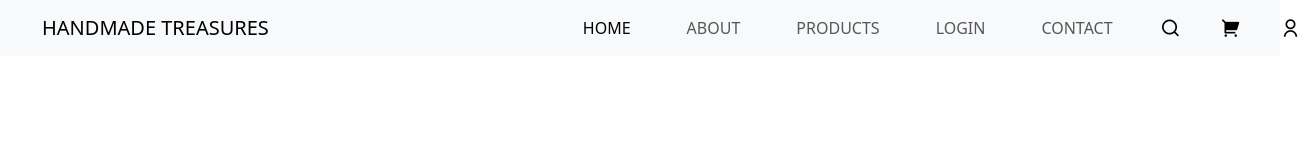
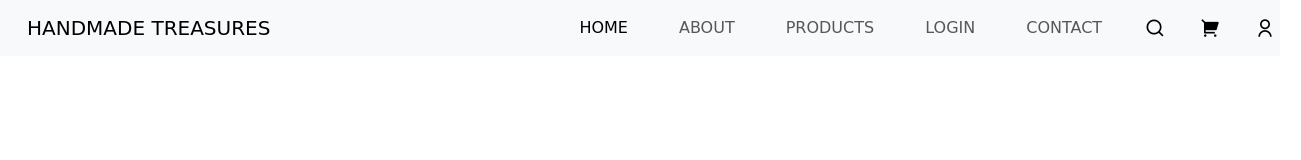
Before and after one commit to khush-preet-2004/Eval-1, a plain HTML site: page Navbar/navbar.html in a window 1280 px wide. Shown: the whole page, 1301 px wide, since content can reach past the window. Drawn offline with nearby package versions, Linux system fonts and the light colour scheme.

Commit message:
Update navbar.css

```diff
--- a/Navbar/navbar.css
+++ b/Navbar/navbar.css
@@ -1,23 +1,31 @@
 .navbar-brand {
-    margin-left: 30px;
+    margin-left: 15px;      /* Adjusts space between PORTFOLIO and the HOME link */
+    font-family: cursive;
 }
 
 .navbar-nav .nav-item {
-    margin-left: 40px;
-}
-.navbar-nav{
-    margin-left:250px;
+    margin-left: 35px;
+    font-family: cursive;    /* Adjusts space between each navigation item */
 }
 
+.navbar-nav {
+    margin-left: 250px;
+}
+
+/* Style for the search icon */
 .nav__search {
-    font-size: 20px;
+    font-size: 20px;         /* Adjust the size of the icon */
     color: #000;
-    line-height: 40px;
+    line-height: 40px;      /* Add space to the left of the icon */
+}
 
+ul li a {
+    text-decoration: none;
+    position: relative;      /* Needed for positioning the pseudo-element */
+    display: inline-block;     /* Ensure the element is inline-block to only underline the text */
+    transition: color 0.3s ease, transform 0.3s ease;   /* Transition effects for color and transform */
 }
-ul li a{
-    text-decoration: none;
-}
+
 .nav__cart {
     font-size: 20px;
     color: #000;
@@ -29,4 +37,45 @@ ul li a{
     font-size: 20px;
     color: #000;
     line-height: 40px;
-    }
+}
+
+ul li a:hover {
+    color: #007bff;     /* Change color on hover */
+    transform: translateY(-3px);      /* Move text upwards on hover */
+}
+
+/* Underline effect */
+ul li a::after {
+    content: '';           /* Creates a pseudo-element */
+    display: block;      /* Makes it a block-level element */
+    width: 0%;            /* Initial width of the underline */
+    height: 2px;        /* Thickness of the underline */
+    background-color: #007bff;         /* Color of the underline */
+    position: absolute;        /* Position relative to the parent */
+    bottom: -4px;        /* Distance from the text */
+    left: 0;
+    transition: width 0.3s ease;      /* Smooth transition for width */
+}
+
+/* Hover effect for the underline */
+ul li a:hover::after {
+    width: 100%;         /* Expands the underline to full width on hover */
+}
+
+/* Style for the search, cart, and login icons */
+.nav__search,
+.nav__cart,
+.nav__login {
+    font-size: 20px;
+    color: #000;
+    line-height: 40px;
+    transition: color 0.3s ease, transform 0.3s ease;        /* Transition effects for color and transform */
+}
+
+/* Hover effect for icons */
+.nav__search:hover,
+.nav__cart:hover,
+.nav__login:hover {
+    color: #007bff;        /* Change icon color on hover */
+    transform: translateY(-3px);    /* Move icon upwards on hover */
+}
```
